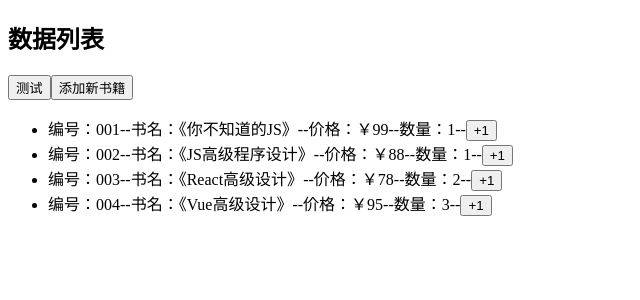
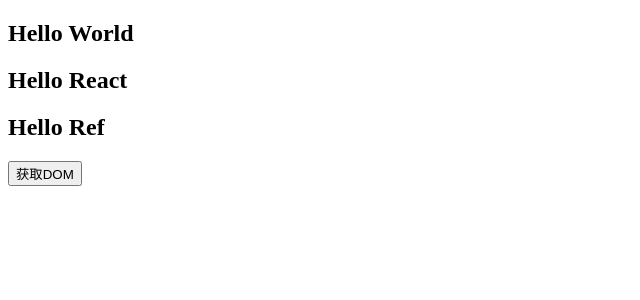
Before and after one commit to hbm1985/TKMWeb, a React (Create React App) app in the folder 08_React/code/03_react_components/: page / in a window 1280 px wide. Shown: the top 300 px of the page, without its empty margins (0-640 px from the left). Built offline with nearby package versions, Linux system fonts and the light colour scheme.

Commit message:
ref获取DOM元素的3种方式

```diff
--- /dev/null
+++ b/08_React/code/03_react_components/src/14_ref获取DOM操作/App.jsx
@@ -0,0 +1,50 @@
+/*
+  如何使用ref
+
+  在React的开发模式中，通常情况下不需要、也不建议直接操作原生DOM，但是某些特殊的情况，确实需要获取到DOM进行某些操作：
+    管理焦点，文本选择或媒体播放
+    触发强制动画
+    集成第三方DOM库
+    我们可以通过refs获取DOM
+
+  函数式组件时没有实例（this）的，所以无法通过ref获取它们的实例：
+    但是某些时候，我们可能想要获取函数式组件中的某个DOM元素
+    这个时候我们可以通过React.forwardRef，后续也会学习hooks中如何使用ref
+ */
+
+import React, { PureComponent, createRef } from "react"
+
+export default class App extends PureComponent {
+
+  constructor(props) {
+    super(props)
+
+    this.titleRef = createRef()
+  }
+
+  getNativeDOM() {
+    //  1.在React元素上绑定一个字符串（不推荐）
+    // const title = this.refs.title
+    // console.log(title)
+
+    //  2.通过React.createRef函数，提前创建ref对象，将创建的对象绑定到React元素上（推荐）
+    // const titleRef = this.titleRef.current
+    // console.log(titleRef)
+
+    //  3.ref传入回调函数，将回调函数的参数传给需要的ref对象，当render执行时，回调函数会被执行（推荐）
+    //  该回调函数会执行两次，无伤大雅
+    const titleEl = this.titleEl
+    console.log(titleEl)
+  }
+
+  render() {
+    return (
+      <div>
+        <h2 ref="title">Hello World</h2>
+        <h2 ref={this.titleRef}>Hello React</h2>
+        <h2 ref={el => this.titleEl = el}>Hello Ref</h2>
+        <button onClick={() => this.getNativeDOM()}>获取DOM</button>
+      </div>
+    )
+  }
+}
--- a/08_React/code/03_react_components/src/index.js
+++ b/08_React/code/03_react_components/src/index.js
@@ -102,7 +102,8 @@ import ReactDOM from "react-dom/client"
 // import App from "./11_setState详细使用/02_setState设计是异步"
 // import App from "./11_setState详细使用/03_setState同步的时机"
 // import App from "./12_render函数的优化/App"
-import App from "./13_数据不可变的力量/App"
+// import App from "./13_数据不可变的力量/App"
+import App from "./14_ref获取DOM操作/App"
 
 const root = ReactDOM.createRoot(document.getElementById("root"))
 root.render(
```
